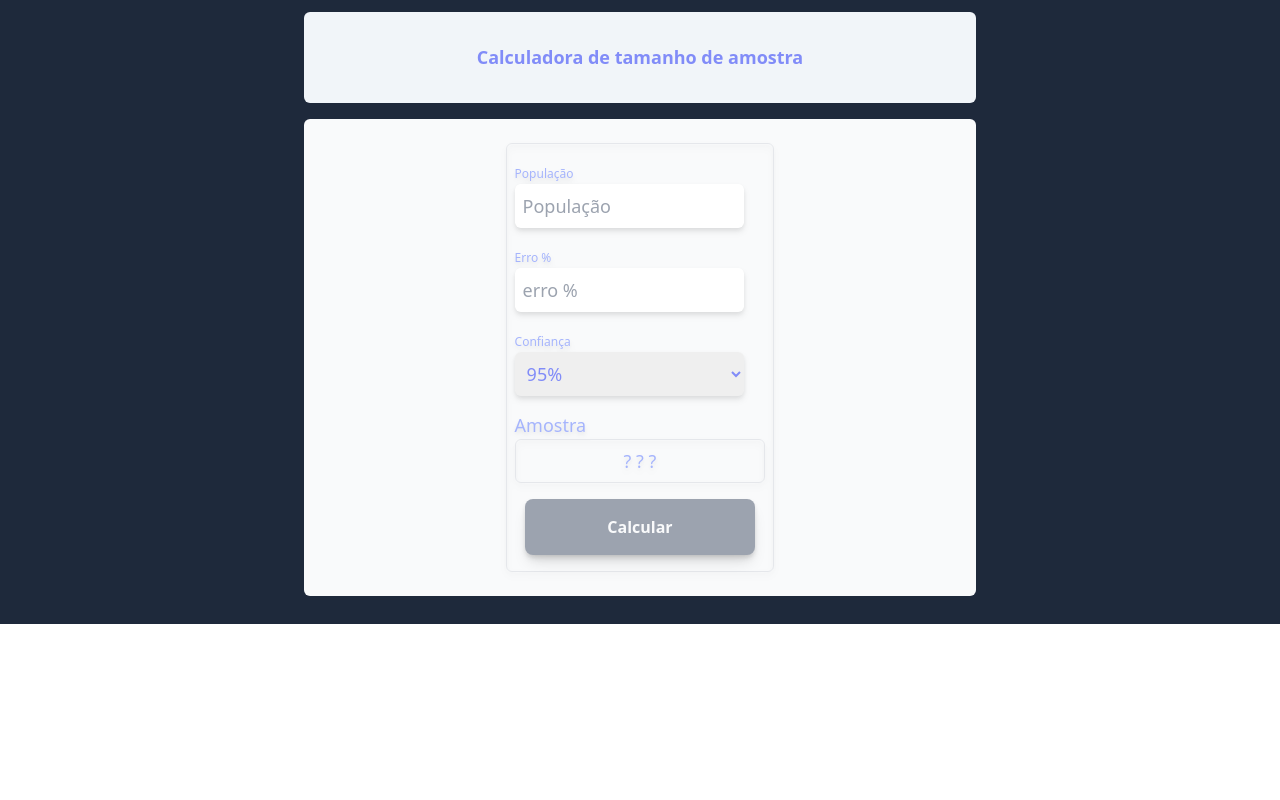
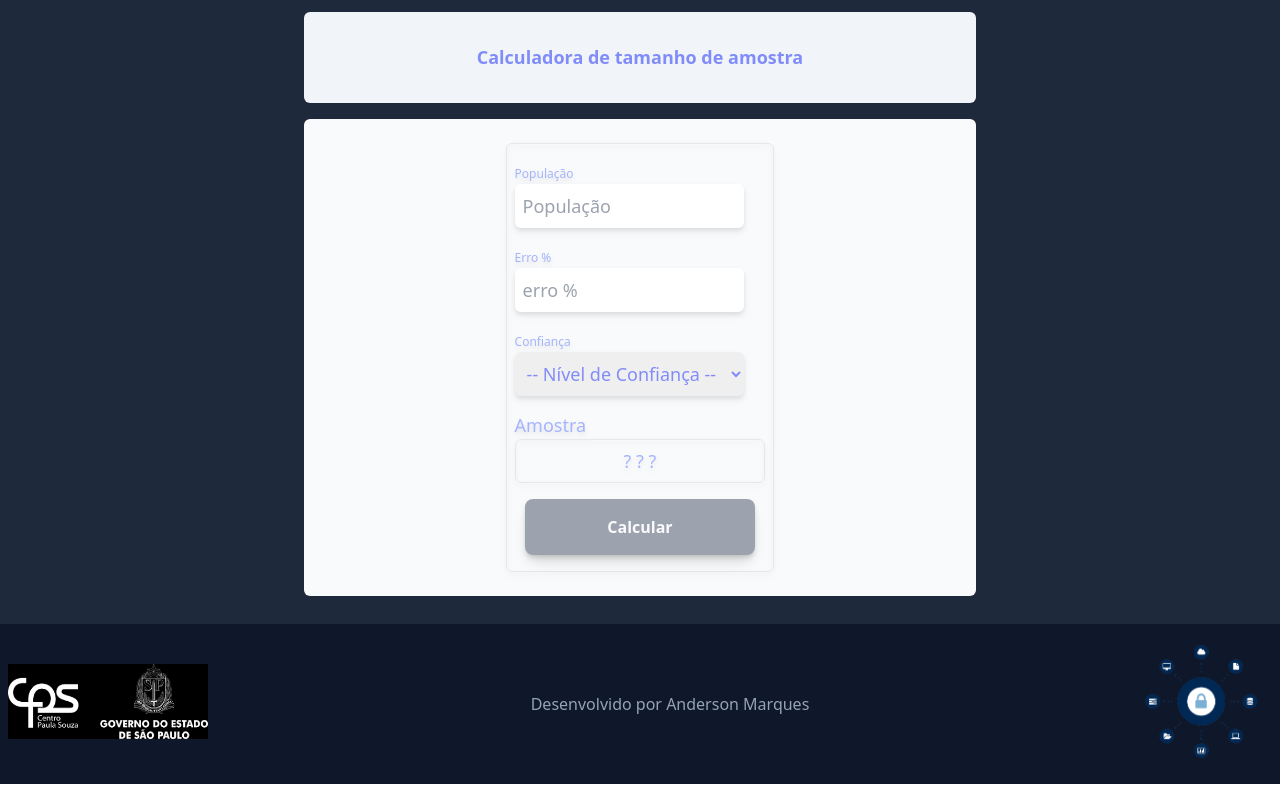
Before and after one commit to andermsilva/calc_amostra, a Next.js app: page / in a window 1280 px wide. Built offline with nearby package versions, Linux system fonts and the light colour scheme.

Commit message:
finalizado

```diff
--- a/pages/components/CardForm/index.js
+++ b/pages/components/CardForm/index.js
@@ -8,12 +8,13 @@ const CardForm = () => {
         erro: ''
     });
 
-    const nv=[90,95,100];
-const [result,setResult] = useState({});
+    const [msgErro, setMsgErro] = useState('');
+    const [result,setResult] = useState({});
+
+
     const calcular = async ()=>{
-//F azera validação----------------------------------------@@@@@@@@@@@@@@@@@@@@@
-
-      //  if(form.confia!='' && form.erro!=''&& form.amostra != ''){
+     setMsgErro(msgErro = '');
+     if(form.confia > 0 && form.erro > 0 && form.pop > 0 ){
 
             try{
                 const response = await fetch('/api/calc_erro',{
@@ -29,15 +30,28 @@ const [result,setResult] = useState({});
                 }catch(err){
 
                 }
-                /*   }else{
-                    alert('erro');
-                    let msg = 'Preencha todos os camposs';
+                  }else{
+                   /*  setMsgErro(msgErro = ''); */
+                   /* */
+                   let msg = '';
+                   if(!form.pop || form.pop < 0){
 
-                    setForm(form.amostra= msg)
+                       msg +='- Informe a População maior.';
+
+                    }
+
+                    if(!form.erro|| form.erro < 0){
+                        msg +=' - Informe o erro aceitável.';
+                    }
+                    if(!form.confia || form.confia === 0){
+                        msg +=' - Informe o nivel de confiança.';
+                    }
+
+                   setMsgErro(msgErro = msg);
                 }
-                */
-            }
 
+
+        }
     const reset=()=>{
 
         setForm(
@@ -62,17 +76,20 @@ const [result,setResult] = useState({});
 
         console.log('onchange ',value);
 
+
         setForm(old => ({
             ...old,
             [key]: value
         }))
-
+        setMsgErro(msgErro = '');
     }
     return (
         <div className='w-2/5 h-auto drop-shadow-md border-x border-y rounded-md px-2 text-indigo-400 py-4 '>
+          <label  className='text-red-600 text-font-input'> {msgErro} </label>
+
 
             <label className='text-indigo-300 text-font-input'>População</label><br />
-            <input className='h-11 w-11/12 focus:outline-none px-2 text-lg mb-4 rounded-md mx-auto '
+            <input type='number' className='h-11 w-11/12 focus:outline-none px-2 text-lg mb-4 rounded-md mx-auto '
                 placeholder='População'
                 name='pop'
                 value={form.pop}
@@ -81,7 +98,7 @@ const [result,setResult] = useState({});
             />
             <br />
             <label className='text-indigo-300 text-font-input'>Erro %</label><br />
-            <input className='h-11  w-11/12 focus:outline-none px-2 text-lg text-indigo-300 mb-4 rounded-md'
+            <input type='number' className='h-11  w-11/12 focus:outline-none px-2 text-lg text-indigo-300 mb-4 rounded-md'
                 placeholder='erro %'
                 name='erro'
                 value={form.erro}
@@ -102,7 +119,7 @@ const [result,setResult] = useState({});
 
                <option value={0}>-- Nível de Confiança --</option>
                <option value={1.65}>90%</option>
-               <option selected value={1.96}>95%</option>
+               <option value={1.96}>95%</option>
                <option value={2.57}>100%</option>
 
 
@@ -118,7 +135,7 @@ const [result,setResult] = useState({});
                 <label className='text-indigo-500 text-center font-bold text-lg'>{result.amostra}</label> :
                 <label className='text-indigo-300 text-center  text-lg'>? ? ?</label>
 
-                }
+               }
 
 
             </div>
--- a/pages/index.js
+++ b/pages/index.js
@@ -1,7 +1,8 @@
+import Link from "next/link";
+import Image from "next/image";
 import CardForm from "./components/CardForm";
-import CardResult from "./components/CardResult";
-import FormField from "./components/FormField";
-
+import CPS from '../public/cps.png'
+import ADS from '../public/ads.png'
 const Home = () => {
   return (
     <>
@@ -26,14 +27,27 @@ const Home = () => {
                     rounded-md border-solid
                     border-1"
         >
-          <CardForm
+          <CardForm />
+        </section>
+      </main>
+      <footer className="bg-slate-900 text-slate-400 py-4 px-2 flex justify-between items-center h-40">
+           <div>
+            <Image src={CPS} width={200} height={75}/>
+            </div>
+           <div className='h-fit'>
+            <label>
+              <Link href={'https://sociallinks-chi.vercel.app/'} >
+              <a target={'_blank'}> Desenvolvido por Anderson Marques</a>
+              </Link>
+            </label>
 
-          />
+           </div>
+           <div>
+            <Image src={ADS} width={140} height={120}/>
+            </div>
 
 
-
-        </section>
-      </main>
+      </footer>
     </>
   );
 };
```
Also changed, not shown: pages/api/calc_erro.js (+2 -8 lines), public/ads.png (added), public/cps.png (added).
